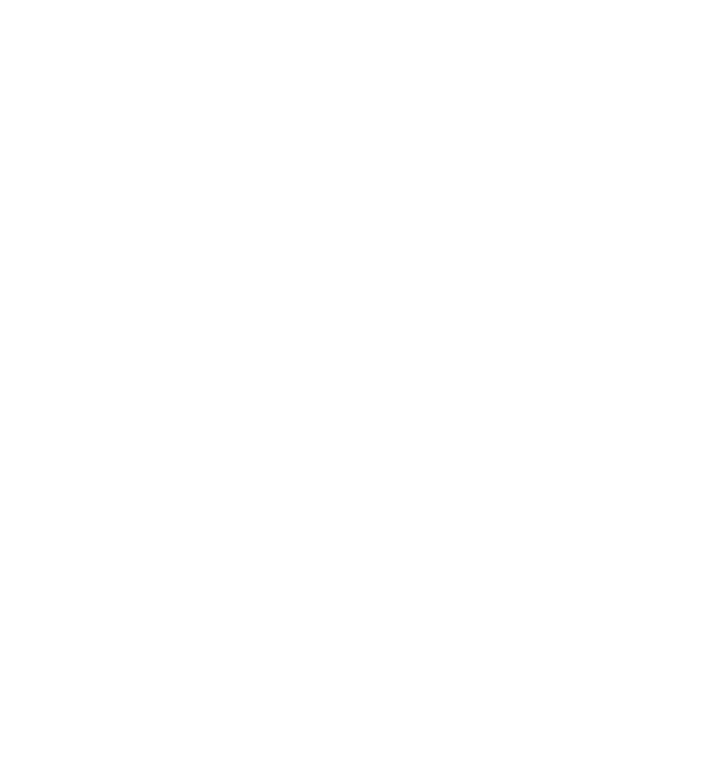
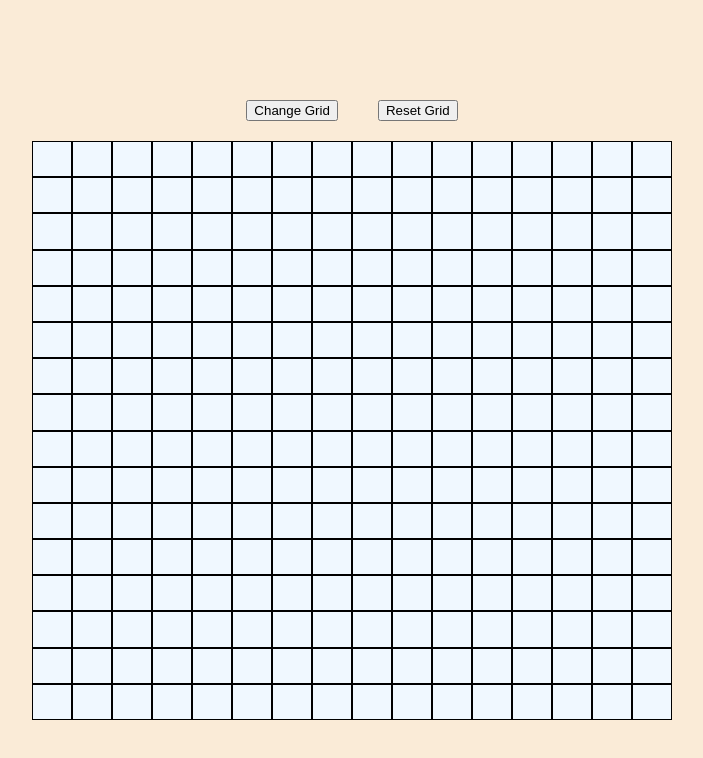
Before and after one commit to PKNYO/etch-a-sketch, a plain HTML site: page index.html in a window 1280 px wide. Shown: the whole page, without its empty margins (288-991 px from the left). Drawn offline with Linux system fonts and the light colour scheme.

Commit message:
Grid bug with change grid size
Change the value always return the error popup

```diff
--- a/index.html
+++ b/index.html
@@ -8,6 +8,11 @@
     <script src="./main.js" defer></script>
 </head>
 <body>
-
+    <div class="container">
+        <div class="button-container">
+            <button class="change-button">Change Grid</button>
+            <button class="reset-button">Reset Grid</button>
+        </div>
+    </div>
 </body>
 </html>
--- a/main.js
+++ b/main.js
@@ -0,0 +1,47 @@
+const container = document.querySelector(".container")
+const changeButton = document.querySelector(".change-button")
+const resetButton = document.querySelector(".reset-button")
+
+let gridSize = 16
+
+function createGrid(size) {
+    for (let i = 1; i <= size; i++) {
+        const row = document.createElement("div")
+
+        row.classList.add("row")
+        container.appendChild(row)
+
+        for (let j = 1; j <= size; j++) {
+            const square = document.createElement("div")
+
+            square.classList.add("square")
+            row.appendChild(square)
+
+            square.addEventListener("mouseover", (e) => {
+                e.target.classList.add("hover")
+            })
+        }
+    }
+}
+
+createGrid(gridSize)
+
+resetButton.addEventListener("click", () => {
+    const squares = document.querySelectorAll(".square")
+
+    squares.forEach((square) => {
+        square.classList.remove("hover")
+    })
+})
+
+changeButton.addEventListener("click", () => {
+    gridSize = prompt("Give a size between 5 and 100.")
+
+    if (gridSize > 100 || gridSize < 5 || gridSize !== typeof "number") {
+        return alert("Give a number between 5 and 100.")
+    }
+
+    container.innerHTML = ""
+
+    createGrid(gridSize)
+})
--- a/style.css
+++ b/style.css
@@ -0,0 +1,42 @@
+body {
+    display: flex;
+    margin: 0;
+    background-color: antiquewhite;
+    align-items: center;
+    justify-content: center;
+    height: 100vh;
+}
+
+.container {
+    display: flex;
+    flex-direction: column;
+    height: 80vh;
+    width: 80vh;
+    background-color: aliceblue;
+}
+
+.square {
+    border: solid 1px black;
+    flex: 1;
+}
+
+.row {
+    display: flex;
+    flex: 1;
+}
+
+.hover {
+    background-color: gray;
+}
+
+.button-container {
+    display: flex;
+    justify-content: center;
+    align-items: center;
+    background-color: antiquewhite;
+}
+
+.button-container > button {
+    margin: 20px;
+
+}
```
